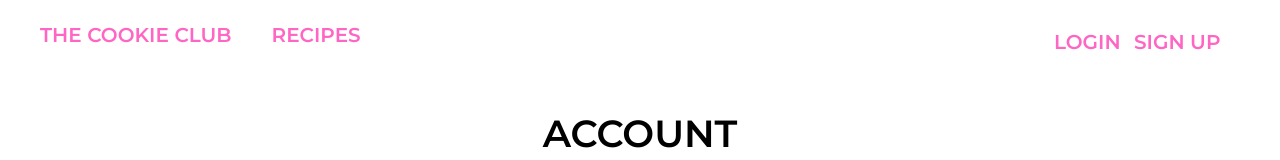
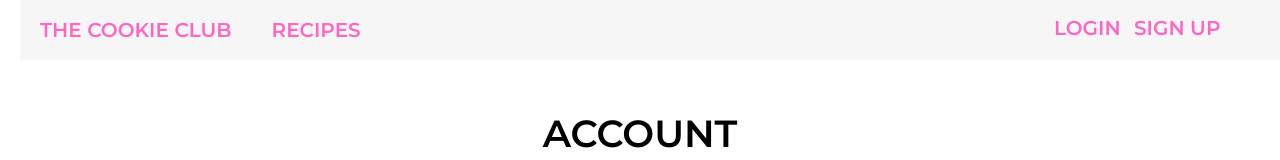
Before and after one commit to SamKynaston/cn-final-project-frontend, a React (Create React App) app: page /account in a window 1280 px wide. Shown: the top 160 px of the page. Built offline with nearby package versions, Linux system fonts and the light colour scheme; no server answers; the HTML template or start-up script is replaced by a standard one.

Commit message:
styled navbar

```diff
--- a/src/components/style.css
+++ b/src/components/style.css
@@ -16,8 +16,11 @@
   align-items: center;
   text-decoration: none;
   margin-left: 20px;
-  margin-top: 15px;
+  /* margin-top: 15px; */
   margin-bottom: 20px;
+  padding-top: 10px;
+  padding-bottom: 10px;
+  background-color: #F6F6F6
 }
 .current{
   color: #020504;
@@ -55,7 +58,7 @@
   justify-content: space-between;
   align-self: center;
   margin: 2px;
-  margin-top: -10px;
+  margin-top: -27px;
   background: none;
   border: none;
   width: 50px;
--- a/src/pages/styles.css
+++ b/src/pages/styles.css
@@ -17,8 +17,8 @@
     overflow: auto;
     padding: 10px;
     height: 50vh;
-    width: 75vw;
-    margin-left: 10vw;
+    width: 90vw;
+    /* margin-left: 10vw; */
 }
 
 /*******RECIPE CSS*********/
```
